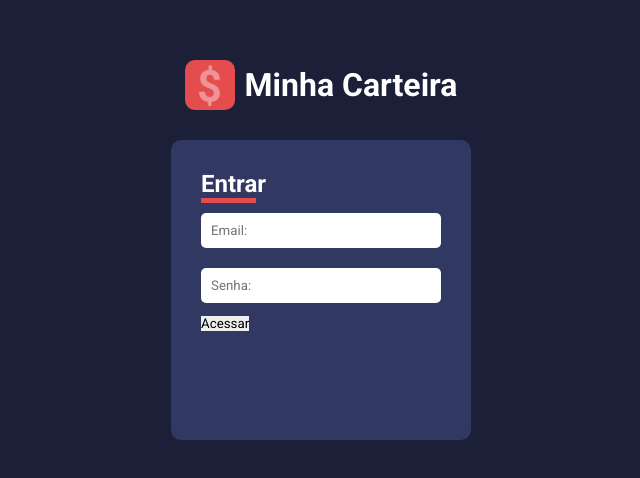
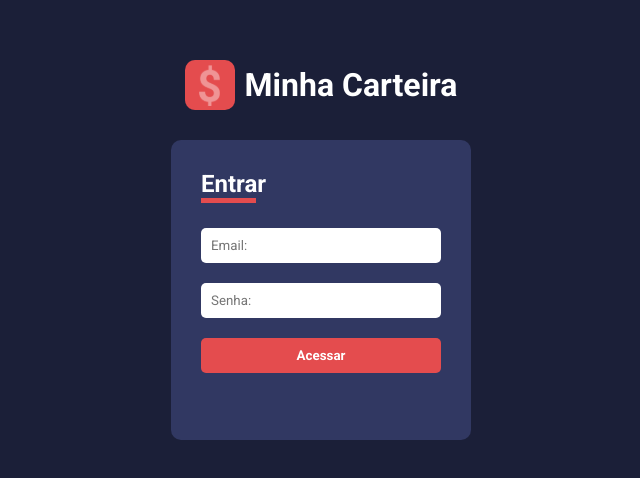
Before and after one commit to FihCapua/my-dashboard, a React (Create React App) app: page / in a window 1280 px wide. Shown: the part 150-628 px from the top of the page, without its empty margins (319-959 px from the left). Built offline with nearby package versions, Linux system fonts and the light colour scheme.

Commit message:
(feat) button component created

```diff
--- /dev/null
+++ b/src/components/Button/index.tsx
@@ -0,0 +1,12 @@
+import React, { ButtonHTMLAttributes } from 'react';
+
+import { Container } from './styles';
+
+// esse tipo será um input com todos os atributos do HTML
+type IButtonProps = ButtonHTMLAttributes<HTMLButtonElement>;
+
+const Button: React.FC<IButtonProps> = ({ children, ...rest }) => (
+    <Container {...rest}>{children}</Container>
+);
+
+export default Button;
--- /dev/null
+++ b/src/components/Button/styles.ts
@@ -0,0 +1,16 @@
+import styled from 'styled-components';
+
+export const Container = styled.button`
+    width: 100%;
+    margin: 10px 0;
+    padding: 10px;
+    border-radius: 5px;
+    font-weight: bold;
+    color: ${(props) => props.theme.colors.white};
+    background-color: ${(props) => props.theme.colors.warning};
+    transition: opacity 0.3s;
+
+    &:hover {
+        opacity: 0.7;
+    }
+`;
--- a/src/pages/SignIn/index.tsx
+++ b/src/pages/SignIn/index.tsx
@@ -1,5 +1,6 @@
 import React from 'react';
 import LogoImg from '../../assets/logo.svg';
+import Button from '../../components/Button';
 import Input from '../../components/Input';
 import { Container, Logo, Form, FormTitle } from './styles';
 
@@ -20,7 +21,7 @@
                 <Input type="email" required placeholder="Email:" />
                 <Input type="password" required placeholder="Senha:" />
 
-                <button type="submit">Acessar</button>
+                <Button type="submit">Acessar</Button>
             </Form>
         </Container>
     );
--- a/src/pages/SignIn/styles.ts
+++ b/src/pages/SignIn/styles.ts
@@ -31,6 +31,8 @@
 
 export const FormTitle = styled.h2`
     color: ${(props) => props.theme.colors.white};
+    margin-bottom: 15px;
+
     &:after {
         content: '';
         display: block;
```
